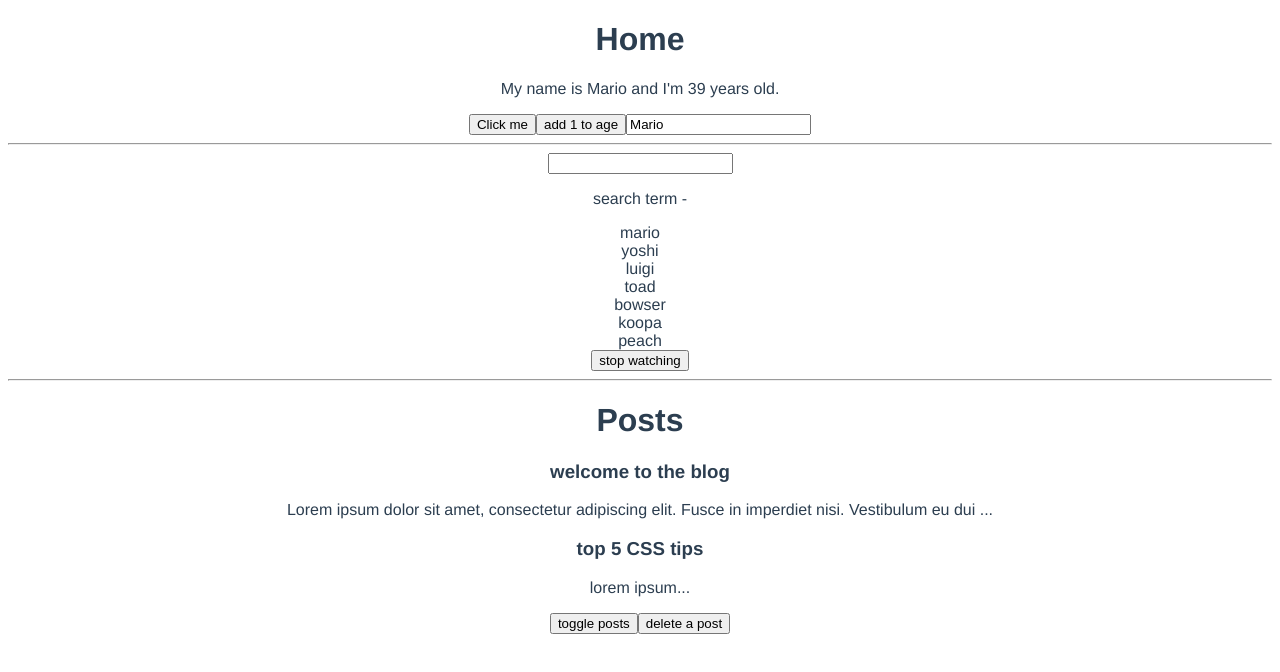
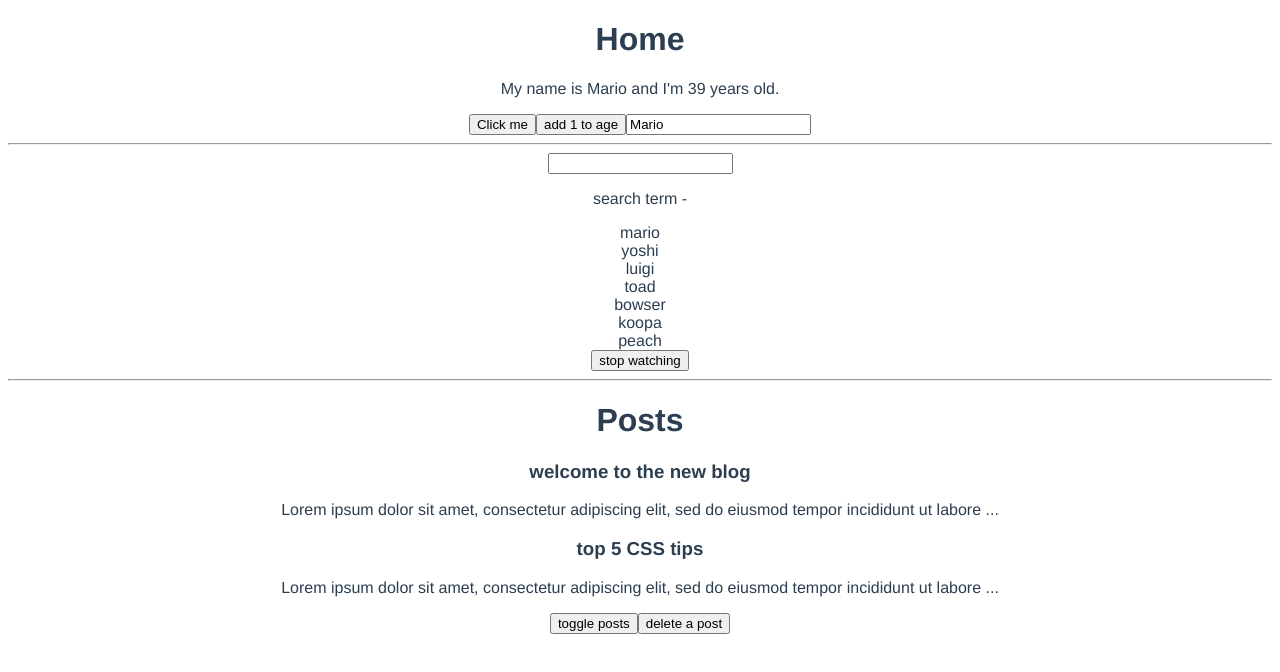
Before and after one commit to motonim/vue-composition-api, a Vue app: page / in a window 1280 px wide. Shown: the top 672 px of the page. Built offline with nearby package versions, Linux system fonts and the light colour scheme; data requests are answered from the project's data file.

Commit message:
fetching data in the setup function using async & await

```diff
--- /dev/null
+++ b/data/db.json
@@ -0,0 +1,24 @@
+{
+    "posts": [
+      {
+        "id": 1,
+        "title": "welcome to the new blog",
+        "body": "Lorem ipsum dolor sit amet, consectetur adipiscing elit, sed do eiusmod tempor incididunt ut labore et dolore magna aliqua.",
+        "tags": [
+          "webdev",
+          "coding",
+          "news"
+        ]
+      },
+      {
+        "id": 2,
+        "title": "top 5 CSS tips",
+        "body": "Lorem ipsum dolor sit amet, consectetur adipiscing elit, sed do eiusmod tempor incididunt ut labore et dolore magna aliqua.",
+        "tags": [
+          "css",
+          "webdev",
+          "coding"
+        ]
+      }
+    ]
+  }
--- a/package.json
+++ b/package.json
@@ -8,6 +8,7 @@
   },
   "dependencies": {
     "core-js": "^3.8.3",
+    "json-server": "^1.0.0-alpha.21",
     "vue": "^3.2.13",
     "vue-router": "^4.0.3"
   },
--- a/src/views/HomeView.vue
+++ b/src/views/HomeView.vue
@@ -15,7 +15,11 @@
     </div>
 
     <hr>
-    <PostList v-if="showPosts" :posts="posts" />
+    <div v-if="posts.length">
+      <PostList v-if="showPosts" :posts="posts" />
+    </div>
+    <div v-else>Loading...</div>
+    <div v-if="error">{{ error }}</div>
     <button @click="showPosts = !showPosts">toggle posts</button>
     <button @click="posts.pop()">delete a post</button>
   </div>
@@ -70,14 +74,29 @@
 
     // -------------------------------
 
-    const posts = ref([
-      { title: 'welcome to the blog', body: 'Lorem ipsum dolor sit amet, consectetur adipiscing elit. Fusce in imperdiet nisi. Vestibulum eu dui dictum, ornare est non, dignissim dui. Donec at ex nulla. Aenean sem tortor, bibendum ac accumsan vel, elementum vel turpis. Nam auctor egestas pulvinar. Aenean placerat finibus finibus. Praesent dictum velit at purus aliquam, sit amet mattis est molestie. Duis a nulla et mauris luctus feugiat nec cursus odio. Nam elementum vitae est eu porttitor. Nulla vestibulum gravida magna eu ultricies. Nunc posuere tincidunt pellentesque. Sed id condimentum nisl, ultricies viverra orci. Fusce sit amet massa ut nibh feugiat elementum ac id est.', id: 1 },
-      { title: 'top 5 CSS tips', body: 'lorem ipsum', id: 2 },
-    ])
+    const posts = ref([])
+    const error = ref(null)
 
     const showPosts = ref(true)
 
-    return { name, names, age, handleName, p, search, matchingNames, handleClick, posts, showPosts }
+    const load = async() => {
+      try {
+        let data = await fetch('http://localhost:3000/posts')
+        // console.log(data)
+        if(!data.ok) {
+          throw Error('no data available')
+        }
+        posts.value = await data.json();
+      }
+      catch (err) {
+        error.value = err.message // updating const error value
+        console.log(error.value)
+      }
+    }
+
+    load()
+
+    return { name, names, age, handleName, p, search, matchingNames, handleClick, posts, showPosts, error }
 
     // return { name, age, handleClick, p}
   }
```
Also changed, not shown: 1 other file (tests, documents, lock files or other folders).
